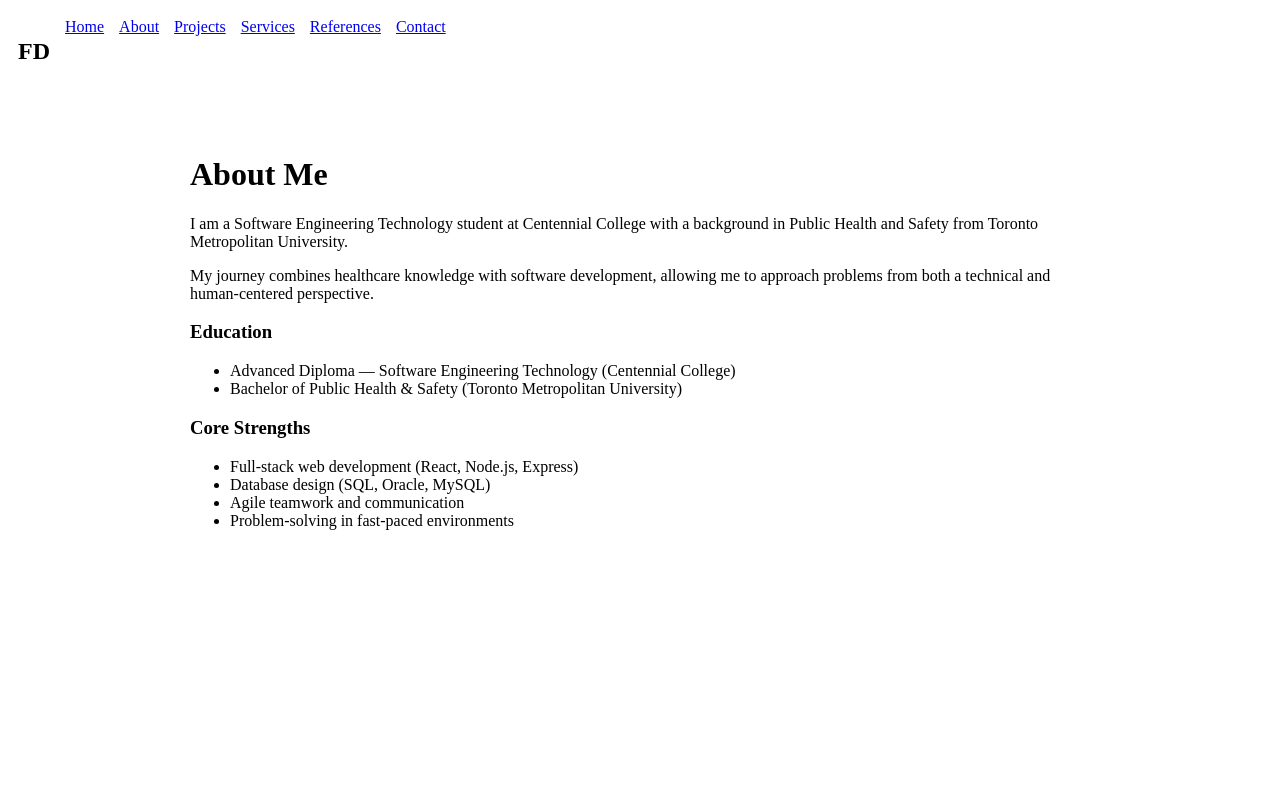
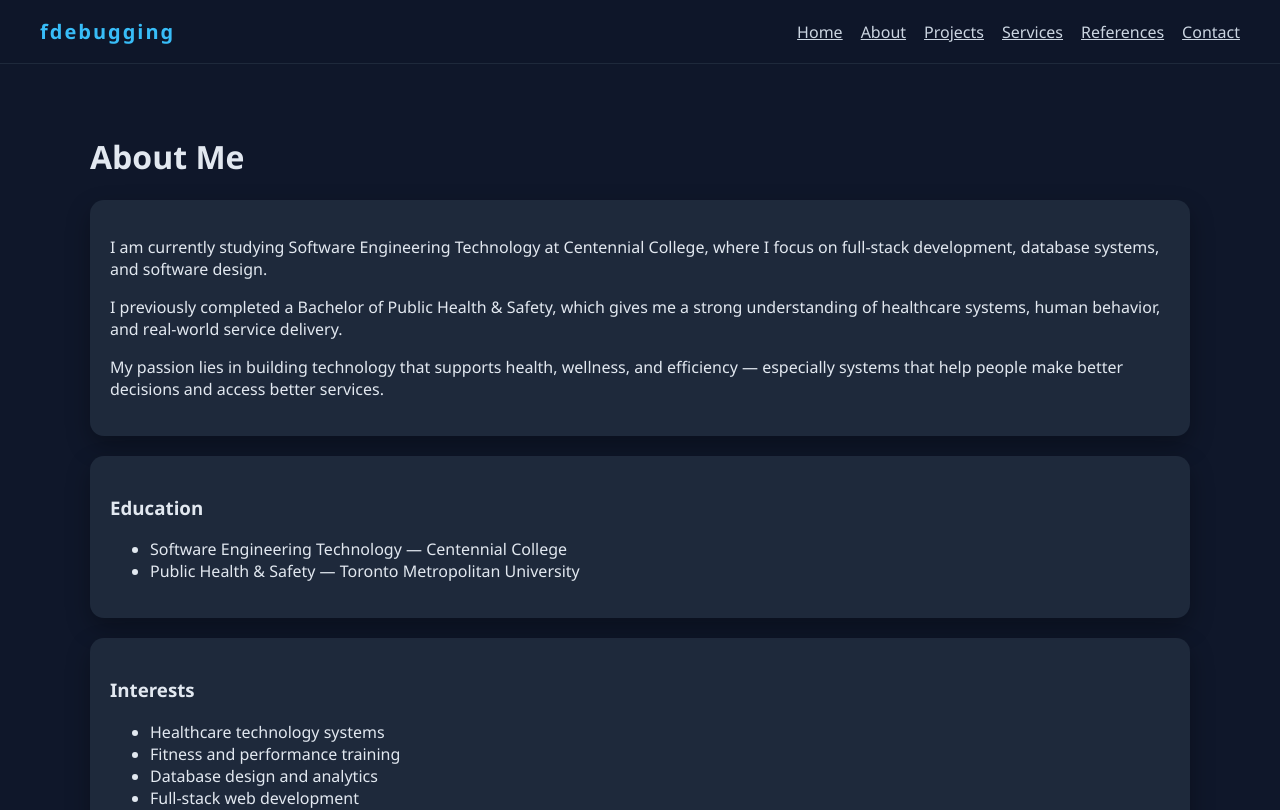
Before and after one commit to fdebugging/COMP229-401, a React (Vite) app in the folder Assignment1/: page /about in a window 1280 px wide. Shown: the top 810 px of the page. Built offline with nearby package versions, Linux system fonts and the light colour scheme.

Commit message:
Updated styling and logo

```diff
--- a/Assignment1/src/components/Navbar.jsx
+++ b/Assignment1/src/components/Navbar.jsx
@@ -2,16 +2,18 @@ import { Link } from "react-router-dom";
 
 function Navbar() {
   return (
-    <nav style={{ display: "flex", gap: "15px", padding: "10px" }}>
-      <h2>FD</h2>
+    <div className="nav">
+      <div className="logo">fdebugging</div>
 
+      <div>
         <Link to="/">Home</Link>
         <Link to="/about">About</Link>
         <Link to="/projects">Projects</Link>
         <Link to="/services">Services</Link>
         <Link to="/references">References</Link>
         <Link to="/contact">Contact</Link>
-    </nav>
+      </div>
+    </div>
   );
 }
 
--- a/Assignment1/src/main.jsx
+++ b/Assignment1/src/main.jsx
@@ -1,3 +1,4 @@
+import "./styles/global.css";
 import React from "react";
 import ReactDOM from "react-dom/client";
 import { BrowserRouter } from "react-router-dom";
--- a/Assignment1/src/pages/About.jsx
+++ b/Assignment1/src/pages/About.jsx
@@ -1,31 +1,55 @@
 function About() {
   return (
-    <div style={{ padding: "40px", maxWidth: "900px", margin: "auto" }}>
+    <div className="container">
       <h1>About Me</h1>
 
+      <div className="card">
         <p>
-        I am a Software Engineering Technology student at Centennial College with
-        a background in Public Health and Safety from Toronto Metropolitan University.
+          I am currently studying Software Engineering Technology at Centennial College,
+          where I focus on full-stack development, database systems, and software design.
         </p>
 
         <p>
-        My journey combines healthcare knowledge with software development, allowing
-        me to approach problems from both a technical and human-centered perspective.
+          I previously completed a Bachelor of Public Health & Safety, which gives me a strong
+          understanding of healthcare systems, human behavior, and real-world service delivery.
         </p>
 
+        <p>
+          My passion lies in building technology that supports health, wellness, and efficiency —
+          especially systems that help people make better decisions and access better services.
+        </p>
+      </div>
+
+      <div className="card">
         <h3>Education</h3>
         <ul>
-        <li>Advanced Diploma — Software Engineering Technology (Centennial College)</li>
-        <li>Bachelor of Public Health & Safety (Toronto Metropolitan University)</li>
+          <li>Software Engineering Technology — Centennial College</li>
+          <li>Public Health & Safety — Toronto Metropolitan University</li>
         </ul>
+      </div>
 
-      <h3>Core Strengths</h3>
+      <div className="card">
+        <h3>Interests</h3>
         <ul>
-        <li>Full-stack web development (React, Node.js, Express)</li>
-        <li>Database design (SQL, Oracle, MySQL)</li>
-        <li>Agile teamwork and communication</li>
-        <li>Problem-solving in fast-paced environments</li>
+          <li>Healthcare technology systems</li>
+          <li>Fitness and performance training</li>
+          <li>Database design and analytics</li>
+          <li>Full-stack web development</li>
         </ul>
+      </div>
+
+      <div className="card">
+        <h3>Resume</h3>
+
+        {/* THIS IS WHERE YOUR PDF GOES */}
+        <a
+          href="/FatimaDabbous(Resume).pdf"
+          target="_blank"
+          rel="noreferrer"
+        >
+          <button>Download My Resume</button>
+        </a>
+      </div>
     </div>
   );
 }
--- a/Assignment1/src/pages/Home.jsx
+++ b/Assignment1/src/pages/Home.jsx
@@ -1,26 +1,33 @@
 function Home() {
   return (
-    <div style={{ padding: "40px", maxWidth: "900px", margin: "auto" }}>
+    <div className="container">
       <h1>Hi, I'm Fatima Dabbous</h1>
 
-      <h3>Junior Software Developer</h3>
+      <h3>Software Engineering Student | Future Developer in Healthcare Tech</h3>
 
+      <div className="card">
         <p>
-        Software Engineering Technology student with hands-on experience in web
-        development, database design, and software requirements analysis.
-        Passionate about building clean, functional, and data-driven applications.
+          I am a Software Engineering Technology student with a unique background
+          in Public Health & Safety. My goal is to combine healthcare knowledge
+          with software development to build systems that improve how people access,
+          understand, and interact with health-related services.
         </p>
 
         <p>
-        Skilled in Java, Python, SQL, JavaScript, and modern frameworks like React
-        and Node.js. Strong background in Agile teamwork and problem-solving.
+          Outside of coding, I am a certified personal trainer and fitness enthusiast.
+          Fitness has shaped my discipline, consistency, and mindset — all of which I
+          bring into my work as a developer.
         </p>
 
-      <div style={{ marginTop: "20px" }}>
+        <p>
+          I am especially interested in building systems in healthcare, wellness,
+          and data-driven applications that improve real-world outcomes.
+        </p>
+      </div>
+
       <a href="/about">
         <button>Learn More About Me</button>
       </a>
-      </div>
     </div>
   );
 }
--- a/Assignment1/src/pages/Projects.jsx
+++ b/Assignment1/src/pages/Projects.jsx
@@ -1,43 +1,33 @@
 function Projects() {
   return (
-    <div style={{ padding: "40px", maxWidth: "900px", margin: "auto" }}>
+    <div className="container">
       <h1>Projects</h1>
 
-      <div>
-        <h3>🚗 Car Catalog Website</h3>
+      <div className="card">
+        <h3>Car Catalog Website</h3>
         <p>
-          Built a responsive web application featuring a car catalog with filtering
-          functionality and interactive UI components.
+          A responsive web application that allows users to browse and filter cars.
+          Built with a focus on usability, clean UI design, and mobile responsiveness.
         </p>
-        <p>
-          Technologies: HTML, CSS, JavaScript
-        </p>
+        <p><b>Tech:</b> HTML, CSS, JavaScript</p>
       </div>
 
-      <hr />
-
-      <div>
-        <h3>🗄️ Retail Database Application</h3>
+      <div className="card">
+        <h3>Retail Database System</h3>
         <p>
-          Designed and developed a MySQL-based inventory management system enabling
-          CRUD operations for product records.
+          Designed a relational database system for inventory management using SQL.
+          Implemented CRUD operations for product tracking and data integrity.
         </p>
-        <p>
-          Technologies: MySQL, SQL, Database Design
-        </p>
+        <p><b>Tech:</b> MySQL, SQL, Database Design</p>
       </div>
 
-      <hr />
-
-      <div>
-        <h3>✈️ JetLag Travel App (SRS Project)</h3>
+      <div className="card">
+        <h3>JetLag Travel SRS Project</h3>
         <p>
-          Created a full Software Requirements Specification (SRS) document in an Agile
-          team environment, including UML diagrams and system planning.
+          Developed a full Software Requirements Specification (SRS) document in an Agile team.
+          Included UML diagrams, system requirements, and structured planning.
         </p>
-        <p>
-          Focus: Requirements Analysis, Agile Development, System Design
-        </p>
+        <p><b>Focus:</b> Agile Development, Requirements Analysis</p>
       </div>
     </div>
   );
--- a/Assignment1/src/styles/global.css
+++ b/Assignment1/src/styles/global.css
@@ -1,55 +1,96 @@
 body {
   margin: 0;
-  font-family: Arial, Helvetica, sans-serif;
-  background-color: #f7f9fc;
-  color: #1f2937;
+  font-family: "Segoe UI", Arial, sans-serif;
+  background: #0f172a;
+  color: #e2e8f0;
 }
 
-h1, h2, h3 {
-  color: #111827;
+/* NAVBAR */
+.nav {
+  display: flex;
+  justify-content: space-between;
+  align-items: center;
+  padding: 18px 40px;
+  background: rgba(15, 23, 42, 0.9);
+  backdrop-filter: blur(10px);
+  border-bottom: 1px solid #1e293b;
 }
 
-a {
-  text-decoration: none;
-  color: #2563eb;
+.nav a {
+  color: #cbd5e1;
+  margin-left: 18px;
+  font-weight: 500;
 }
 
+.nav a:hover {
+  color: #38bdf8;
+}
+
+/* LOGO */
+.logo {
+  font-size: 20px;
+  font-weight: bold;
+  letter-spacing: 2px;
+  color: #38bdf8;
+}
+
+/* CONTAINER */
+.container {
+  max-width: 1100px;
+  margin: auto;
+  padding: 50px 20px;
+}
+
+/* HERO IMAGE */
+.hero-img {
+  width: 150px;
+  height: 150px;
+  border-radius: 50%;
+  object-fit: cover;
+  border: 3px solid #38bdf8;
+}
+
+/* CARDS */
+.card {
+  background: #1e293b;
+  padding: 20px;
+  border-radius: 14px;
+  margin-bottom: 20px;
+  box-shadow: 0 10px 25px rgba(0,0,0,0.3);
+  transition: transform 0.2s ease;
+}
+
+.card:hover {
+  transform: translateY(-5px);
+}
+
+/* GRID for projects */
+.grid {
+  display: grid;
+  grid-template-columns: repeat(auto-fit, minmax(280px, 1fr));
+  gap: 20px;
+}
+
+/* PROJECT IMAGES */
+.project-img {
+  width: 100%;
+  height: 160px;
+  object-fit: cover;
+  border-radius: 10px;
+  margin-bottom: 10px;
+}
+
+/* BUTTON */
 button {
-  padding: 10px 15px;
+  padding: 10px 16px;
   border: none;
-  background-color: #2563eb;
-  color: white;
-  border-radius: 6px;
+  border-radius: 8px;
+  background: #38bdf8;
+  color: #0f172a;
+  font-weight: bold;
   cursor: pointer;
 }
 
 button:hover {
-  background-color: #1d4ed8;
+  background: #0ea5e9;
 }
-
-.container {
-  max-width: 1000px;
-  margin: auto;
-  padding: 40px;
-}
-
-.card {
-  background: white;
-  padding: 20px;
-  border-radius: 10px;
-  margin-bottom: 20px;
-  box-shadow: 0 2px 10px rgba(0,0,0,0.05);
-}
-
-.nav {
-  display: flex;
-  justify-content: space-between;
-  align-items: center;
-  padding: 15px 40px;
-  background: white;
-  box-shadow: 0 2px 10px rgba(0,0,0,0.05);
-}
-
-.nav a {
-  margin-left: 15px;
-}
```
Also changed, not shown: Assignment1/public/me.jpg (added). Lines whose indentation alone changed are shown as unchanged.
